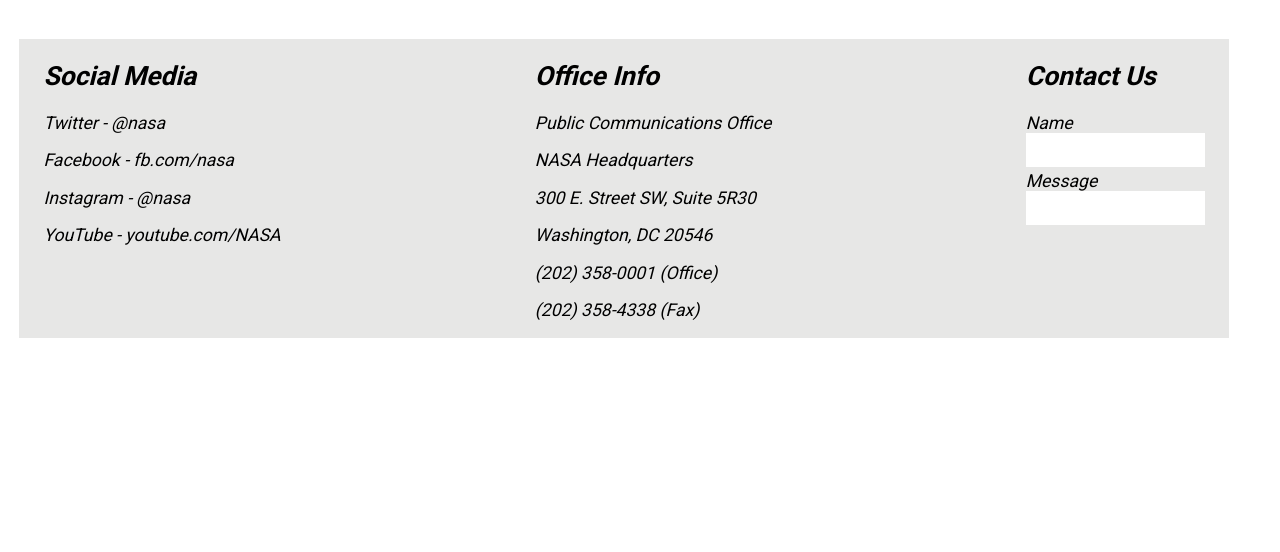
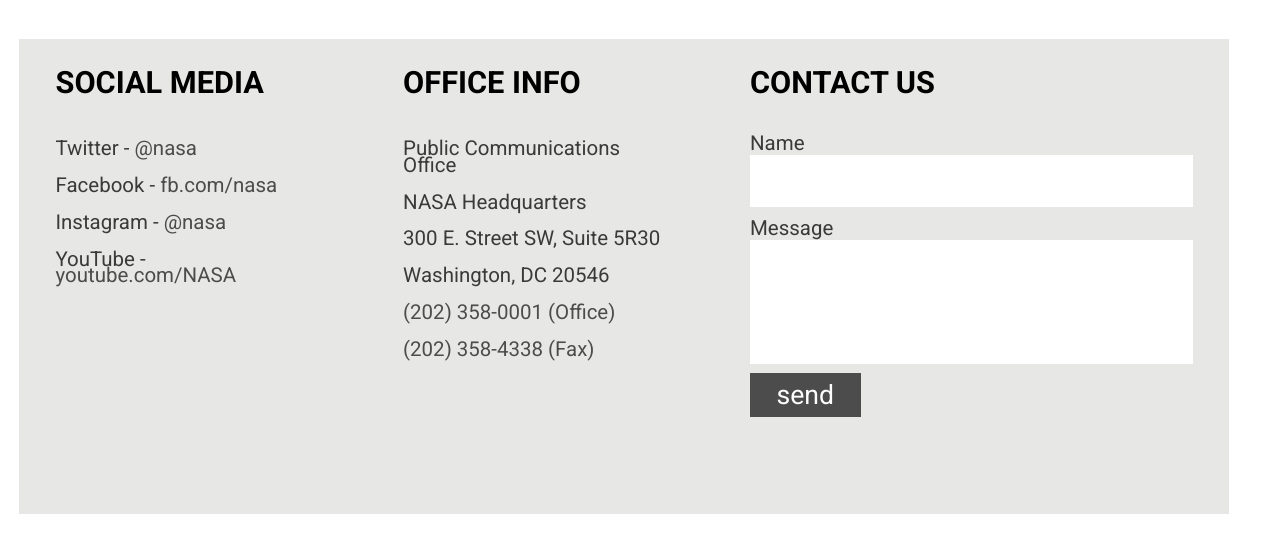
Before and after one commit to mannybennett/NASAproject, a plain HTML site: page index.html in a window 1280 px wide. Shown: the part 960-1512 px from the top of the page. Before the commit the page ends 1336 px from the top, so only its background shows below. Drawn offline with Linux system fonts and the light colour scheme.

Commit message:
added links

```diff
--- a/index.html
+++ b/index.html
@@ -14,45 +14,49 @@
 <body>
 
     <header>
-        <img src="./nasa.jpg" id="nasa.jpg" alt="capture of the milky way" width="1920" height="1080" >
+        <img src="./nasa.jpg" id="nasa.jpg" alt="space and nasa logo" width="1920px" height="1080px">
     </header>
 
     <footer>
 
-        <address class="social-media">
-            <h2>Social Media</h2>
-                <p>Twitter - @nasa</p>
-                <p>Facebook - fb.com/nasa</p>
-                <p>Instagram - @nasa</p>
-                <p>YouTube - youtube.com/NASA</p>
-        </address>
+        <section class="social-media">
+            <h2>SOCIAL MEDIA</h2>
+                <p>Twitter - <a href="https://twitter.com/NASA?ref_src=twsrc%5Egoogle%7Ctwcamp%5Eserp%7Ctwgr%5Eauthor">@nasa</a></p>
+                <p>Facebook - <a href="https://www.facebook.com/NASA/">fb.com/nasa</a></p>
+                <p>Instagram - <a href="https://www.instagram.com/nasa/?hl=en">@nasa</a></p>
+                <p>YouTube - <a href="https://www.youtube.com/channel/UCLA_DiR1FfKNvjuUpBHmylQ">youtube.com/NASA</a></p>
+        </section>
 
-        <address class="office-info">
-            <h2>Office Info</h2>
+        <section class="office-info">
+            <h2>OFFICE INFO</h2>
                 <p>Public Communications Office</p>
                 <p>NASA Headquarters</p>
                 <p>300 E. Street SW, Suite 5R30</p>
                 <p>Washington, DC 20546</p>
-                <p>(202) 358-0001 (Office)</p>
-                <p>(202) 358-4338 (Fax)</p>
-        </address>
+                <p><a href="tel:202-358-0001">(202) 358-0001 (Office)</a></p>
+                <p><a href="tel:202-358-4338">(202) 358-4338 (Fax)</a></p>
+        </section>
 
-        <address class="Contact Us">
-            <h2>Contact Us</h2>
+        <section class="contact-us">
+            <h2>CONTACT US</h2>
                 <form>
                     <label for="contact">Name</label>
                     <br>
-                    <textarea id="contact" name="Name">
-                    </textarea>
+                    <div class="grow-wrap">
+                        <textarea id="contact" name="Name" rows="2" cols="40"></textarea>
+                    </div>
                 </form>
                 <form>
                     <label for="contact">Message</label>
                     <br>
-                    <textarea id="contact" name="Message">
-                    </textarea>
+                    <div class="grow-wrap">
+                        <textarea id="contact" name="Message" rows="5" cols="40"></textarea>
+                    </div>
                 </form>
-
-        </address>
+                <form>
+                    <input type="submit" value="send">
+                </form>
+        </section>
     </footer>
 
 </body>
--- a/style.css
+++ b/style.css
@@ -12,26 +12,92 @@ header {
 img {
     width: 100%;
     height: auto;
+    /* object-fit: cover; */
+    /* object-position: bottom; */
 }
 
 footer {
     font-family: 'Roboto', sans-serif;
-    font-style: normal;
-    font-size: 100%;
+    font-size: 16px;
+    font-size: 1.6vw;
     background-color: #E7E7E6;
     display: flex;
     flex-direction: row;
     justify-content: space-between;
 }
 
-address {
-    font-size: 1.1em;
-    padding-left: 2%;
-    padding-right: 2%;
+section {
+    padding-top: 0%;
+    padding-left: 3%;
+    padding-right: 3%;
+    padding-bottom: 8%;
+    min-width: auto;
+}
 
+h2 {
+    font-size: 1.5em;
+    font-weight: bold;
+    padding-bottom: 5%;
 }
+
+p {
+    color: rgb(58, 58, 58);
+    font-size: 1em;
+    line-height: 80%;
+}
+
+a {
+    text-decoration: none;
+}
+
+a:link {
+    color: #4C4C4D;
+}
+
+.contact-us > h2 {
+    padding-bottom: 1%;
+}
+
 
 textarea {
     resize: none;
     border: none;
+    margin-bottom: 2%;
 }
+
+label {
+    color: rgb(58, 58, 58);
+}
+
+input {
+    border: none;
+    background-color: #4C4C4D;
+    font-family: 'Roboto', sans-serif;
+    color: white;
+    padding: 1.5% 6%;
+    font-size: 1.3em;
+}
+
+/* this section is for the autogrowing textarea */
+
+.grow-wrap {
+    display: grid;
+}
+
+.grow-wrap::after {
+    content: attr(data-replicated-value) " ";
+    white-space: pre-wrap;
+    visibility: hidden;
+  }
+
+.grow-wrap > textarea {
+    resize: none;
+    overflow: hidden;
+  }
+
+  .grow-wrap > textarea,
+  .grow-wrap::after {
+    border: none;
+    font: inherit;
+    grid-area: 1 / 1 / 2 / 2;
+  }
```
